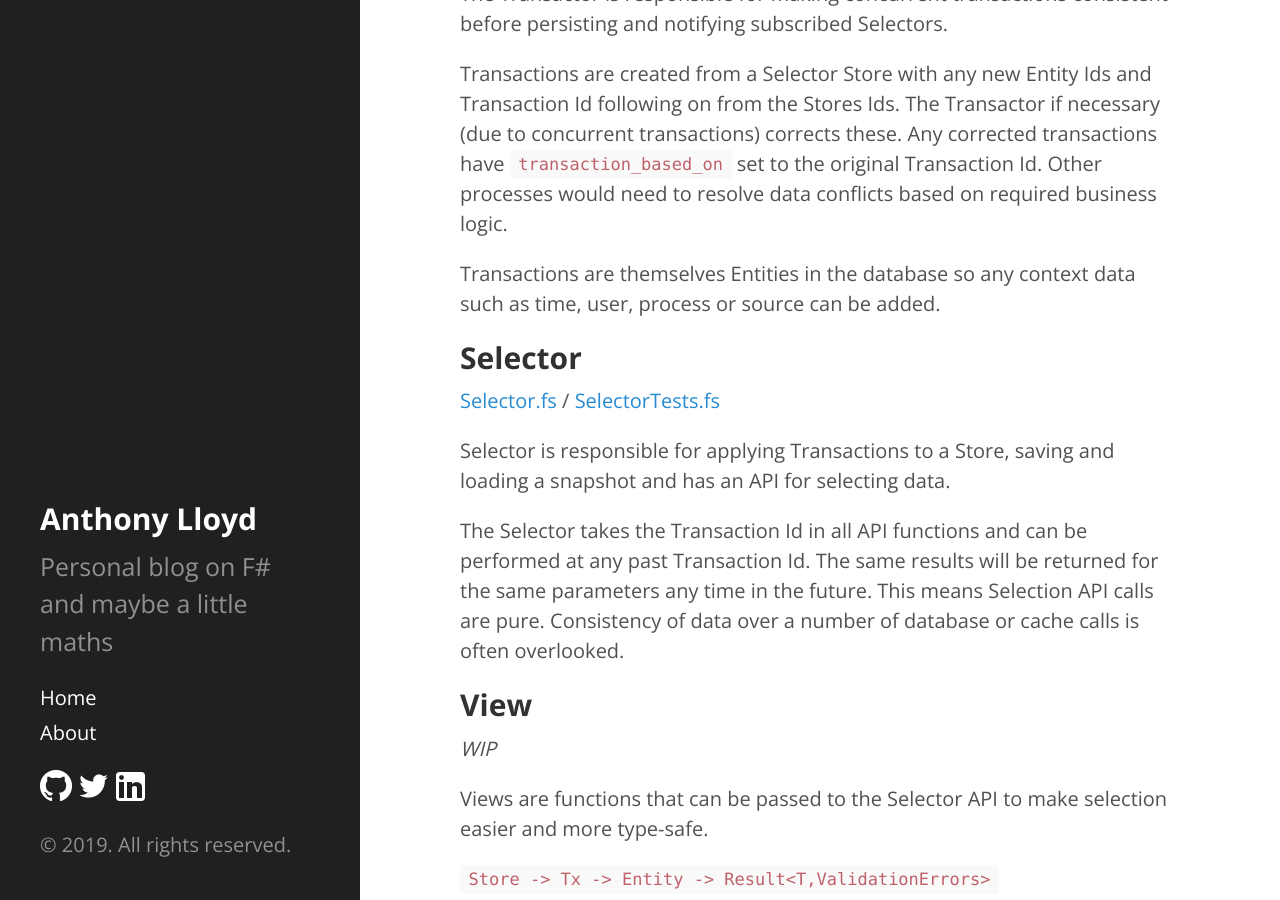
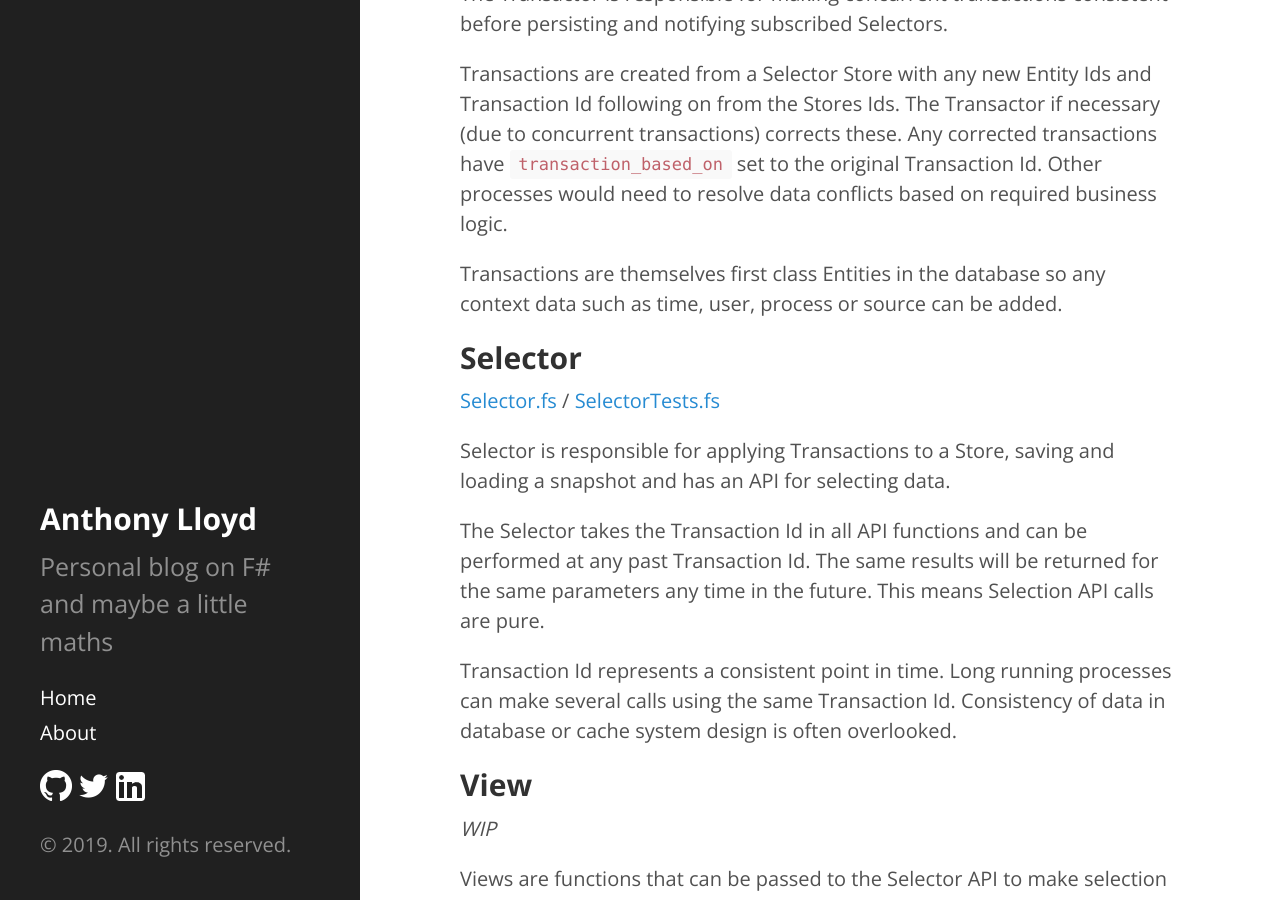
Before and after one commit to AnthonyLloyd/AnthonyLloyd.github.io, a Jekyll site: the page built from _posts/2019-05-17-fsion-00-introduction.html, in a window 1280 px wide and 900 px high, scrolled down 1534 px. Built offline with Jekyll 4.4.1, drawn with Linux system fonts in a browser that asks for light colours; some web fonts are replaced; comment, search, counter and statistics services are not loaded.

Commit message:
finished maybe

```diff
--- a/_posts/2019-05-17-fsion-00-introduction.html
+++ b/_posts/2019-05-17-fsion-00-introduction.html
@@ -47,8 +47,8 @@ following on from the Stores Ids.
 The Transactor if necessary (due to concurrent transactions) corrects these.
 Any corrected transactions have <code>transaction_based_on</code> set to the original Transaction Id.
 Other processes would need to resolve data conflicts based on required business logic.</p>
-<p>Transactions are themselves Entities in the database so any context data such as time, user, process
-or source can be added.</p>
+<p>Transactions are themselves first class Entities in the database so any context data such as
+time, user, process or source can be added.</p>
 <h2>Selector</h2>
 <p><a href="https://github.com/AnthonyLloyd/Fsion/blob/master/Fsion/Selector.fs">Selector.fs</a> / <a href="https://github.com/AnthonyLloyd/Fsion/blob/master/Fsion.Tests/SelectorTests.fs">SelectorTests.fs</a></p>
 <p>Selector is responsible for applying Transactions to a Store, saving and loading a snapshot
@@ -56,8 +56,10 @@ and has an API for selecting data.</p>
 <p>The Selector takes the Transaction Id in all API functions and can be performed at any past
 Transaction Id.
 The same results will be returned for the same parameters any time in the future.
-This means Selection API calls are pure.
-Consistency of data over a number of database or cache calls is often overlooked.</p>
+This means Selection API calls are pure.</p>
+<p>Transaction Id represents a consistent point in time.
+Long running processes can make several calls using the same Transaction Id.
+Consistency of data in database or cache system design is often overlooked.</p>
 <h2>View</h2>
 <p><em>WIP</em></p>
 <p>Views are functions that can be passed to the Selector API to make selection easier and
```
Also changed, not shown: 1 other file.
